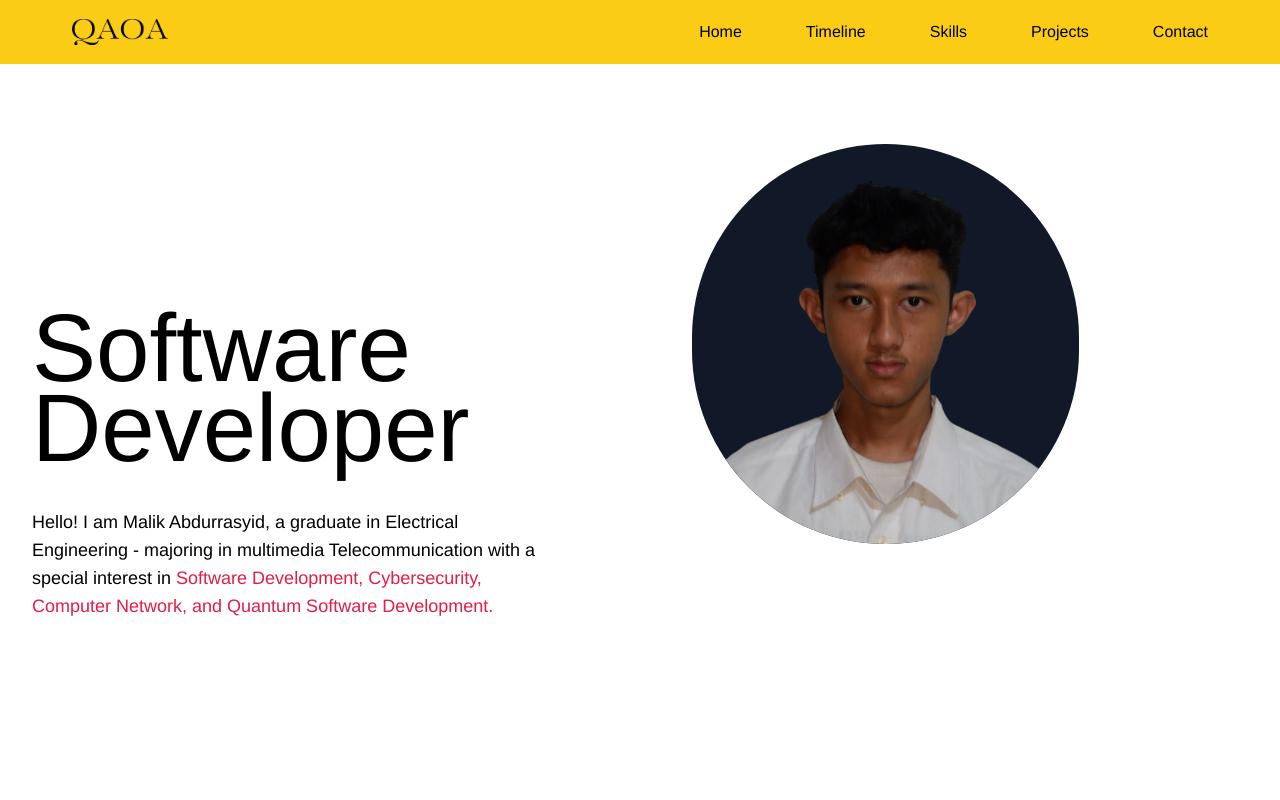
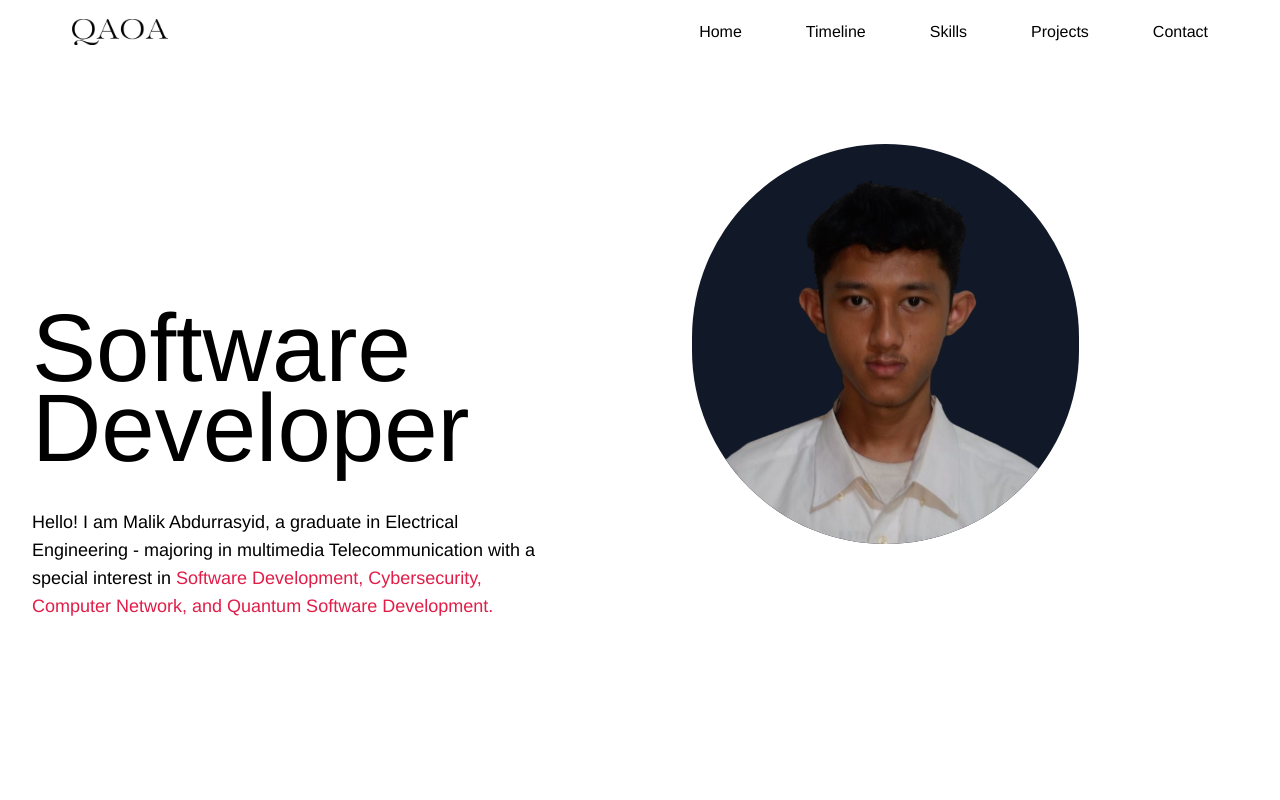
Before and after one commit to Maleekabd/myPortofolio, a React (Vite) app: page / in a window 1280 px wide. Shown: the top 800 px of the page. Built offline with nearby package versions, Linux system fonts and the light colour scheme.

Commit message:
updated : animation beneath navbar

```diff
--- a/src/App.jsx
+++ b/src/App.jsx
@@ -29,7 +29,7 @@ function App() {
               {/* <Timeline /> */}
               <Stats />
               <Card />
-              {/* <Contact /> */}
+              <Contact />
               <Footer />
             </>
           }
--- a/src/components/Contact.jsx
+++ b/src/components/Contact.jsx
@@ -5,14 +5,26 @@ const Contact = () => {
   const [fullName, setFullName] = useState("");
   const [email, setEmail] = useState("");
   const [message, setMessage] = useState("");
+  const [loading, setIsLoading] = useState(false);
 
   const handleSubmit = (e) => {
     e.preventDefault();
+    setIsLoading(true);
+    // if (
+    //   fullName.length == 0 ||
+    //   email.length == 0 ||
+    //   message == 0 ||
+    //   fullName.length < 3 ||
+    //   email.length < 4 ||
+    //   message < 2
+    // ) {
+    //   alert("Nama, Email dan Pesan tidak boleh kosong");
+    // }
 
-    emailjs.init("18SaNWqnN-lCI4bgq");
+    emailjs.init("E5GOTx9IEyAJfBFnl");
 
     emailjs
-      .send("service_1c1vd3s", "template_g3p83sp", {
+      .send("service_21xpodn", "template_g3p83sp", {
         from_name: fullName,
         message: message,
         email: email,
@@ -27,7 +39,10 @@ const Contact = () => {
         (error) => {
           alert("Message failed to send!");
         }
-      );
+      )
+      .finally(() => {
+        setIsLoading(false);
+      });
   };
 
   return (
@@ -85,9 +100,10 @@ const Contact = () => {
           </div>
           <button
             type="submit"
-            className="border border-black w-full p-3 text-sm font-bold tracki uppercase rounded dark:bg-violet-400 dark:text-gray-900"
+            disabled={loading}
+            className="bg-emerald-400 w-full p-3 text-sm font-bold tracki uppercase rounded dark:bg-violet-400 dark:text-gray-900"
           >
-            Send Message
+            {loading ? "Loading..." : "Send Message"}
           </button>
         </form>
       </div>
--- a/src/components/Navbar.jsx
+++ b/src/components/Navbar.jsx
@@ -44,25 +44,30 @@ const Navbar = () => {
   return (
     <>
       {/* md large screen */}
-      <div className="z-20 min-[320px]:hidden sm:hidden md:block lg:flex lg:items-center lg:justify-between h-16 w-full bg-yellow-400 sticky top-0">
+      <div className="z-20 min-[320px]:hidden sm:hidden md:block lg:flex lg:items-center lg:justify-between h-16 w-full sticky top-0">
         <div className="ml-16 m-2 p-2">
           <img className="w-24" src={LOGO} alt="" />
         </div>
         <ul className="flex justify-between cursor-pointer m-2 mr-16 p-2 gap-16">
-          <li className="nav">
+          <li className="nav relative group">
             <button onClick={scrollToLandingPage}>Home</button>
+            <span className="absolute left-0 bottom-0 w-full h-[2px] bg-black scale-x-0 group-hover:scale-x-100 transition-transform duration-300 ease-in-out"></span>
           </li>
-          <li className="nav">
+          <li className="nav relative group">
             <button onClick={scrollToTarget}>Timeline</button>
+            <span className="absolute left-0 bottom-0 w-full h-[2px] bg-black scale-x-0 group-hover:scale-x-100 transition-transform duration-300 ease-in-out"></span>
           </li>
-          <li className="nav">
+          <li className="nav relative group">
             <button onClick={scrollToMySkills}>Skills</button>
+            <span className="absolute left-0 bottom-0 w-full h-[2px] bg-black scale-x-0 group-hover:scale-x-100 transition-transform duration-300 ease-in-out"></span>
           </li>
-          <li className="nav">
+          <li className="nav relative group">
             <button onClick={scrollToMyProjects}>Projects</button>
+            <span className="absolute left-0 bottom-0 w-full h-[2px] bg-black scale-x-0 group-hover:scale-x-100 transition-transform duration-300 ease-in-out"></span>
           </li>
-          <li className="nav">
+          <li className="nav relative group">
             <button onClick={scrollToMyContact}>Contact</button>
+            <span className="absolute left-0 bottom-0 w-full h-[2px] bg-black scale-x-0 group-hover:scale-x-100 transition-transform duration-300 ease-in-out"></span>
           </li>
         </ul>
       </div>
```
